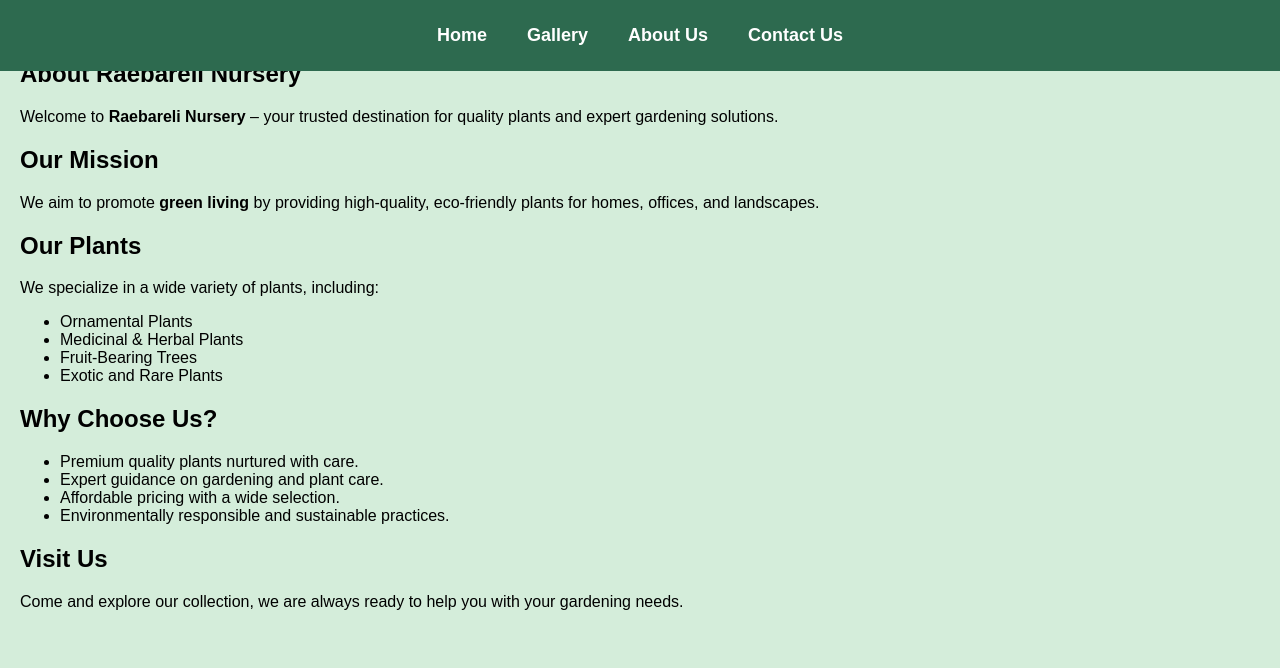
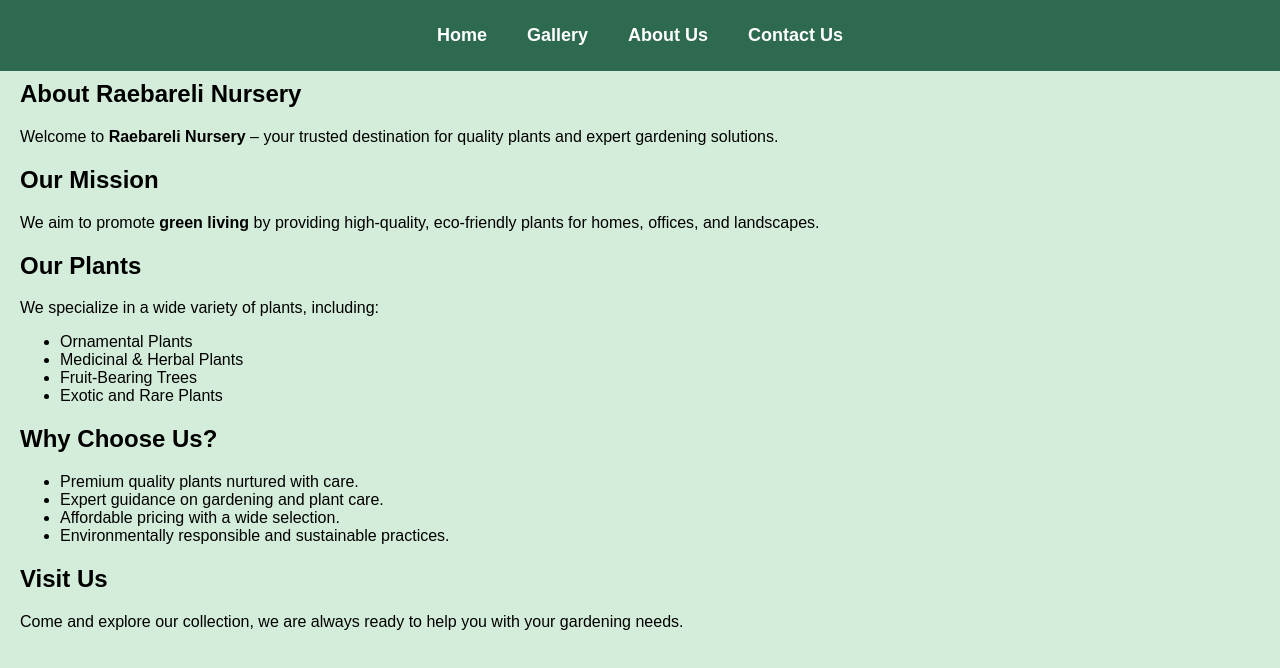
Before and after one commit to raebarelinursery/raebarelinursery.github.io, a plain HTML site: page about.html in a window 1280 px wide. Drawn offline with Linux system fonts and the light colour scheme.

Commit message:
Update styles.css

```diff
--- a/styles.css
+++ b/styles.css
@@ -7,7 +7,7 @@ body {
     font-family: Arial, sans-serif;
     margin: 0;
     padding: 0;
-    padding-top: 80px; /* Increased padding to move content down */
+    padding-top: 100px; /* Increased padding to move content further down */
 }
 
 /* Navigation Menu */
@@ -46,7 +46,7 @@ nav {
 
 /* Shift Content Below Menu */
 section {
-    padding-top: 20px; /* Add spacing between menu and content */
+    padding-top: 40px; /* Extra space to ensure no overlap */
 }
 
 /* Light Green Background for About & Contact Pages */
```
